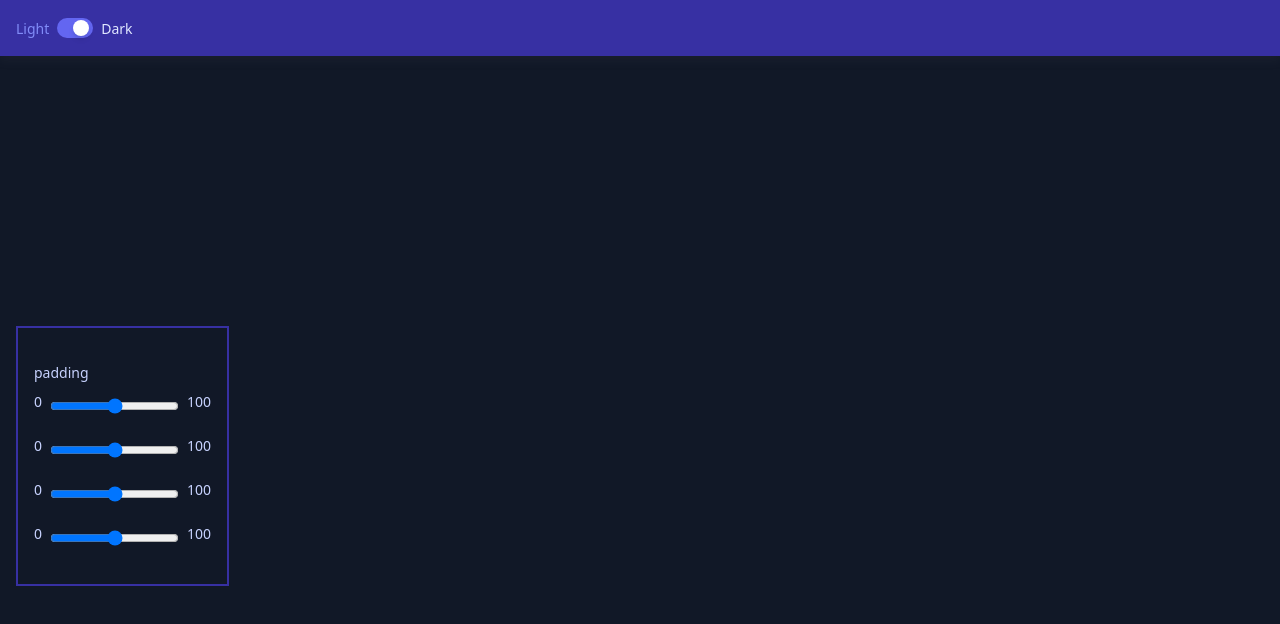
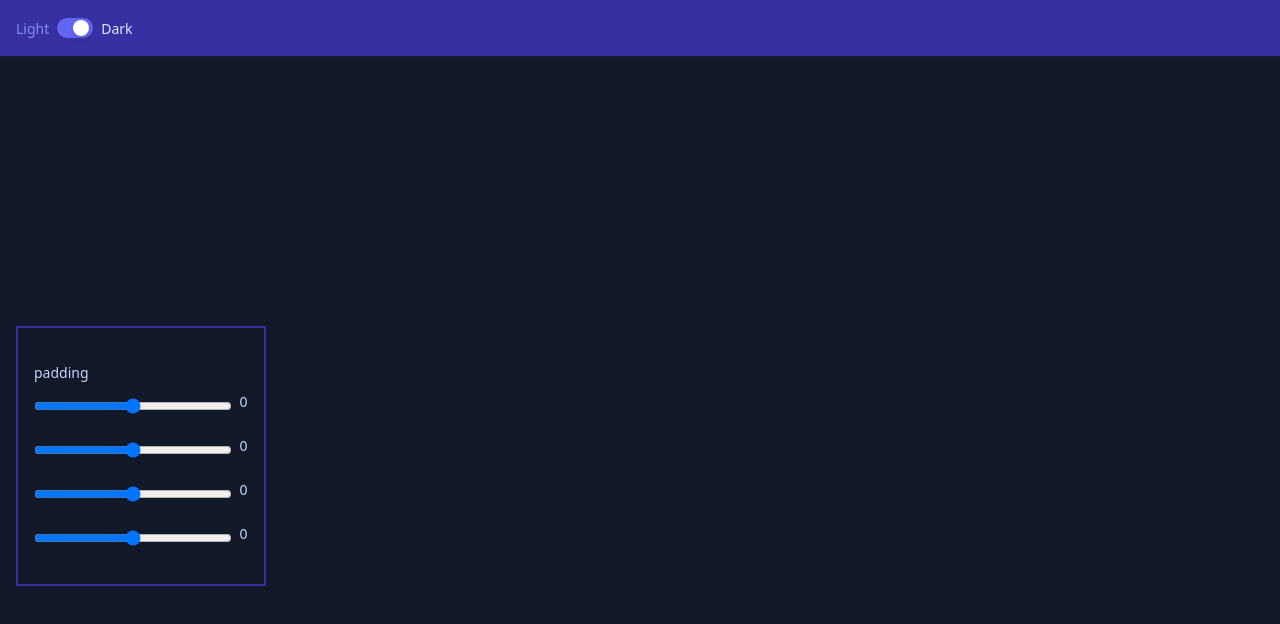
Before and after one commit to donkageorgieva/Style-A-Button, a React (Create React App) app: page / in a window 1280 px wide. Shown: the top 624 px of the page. Built offline with nearby package versions, Linux system fonts and the light colour scheme.

Commit message:
fix: range slider styling

```diff
--- a/src/components/Layout/Controlls/Control/Control.js
+++ b/src/components/Layout/Controlls/Control/Control.js
@@ -12,10 +12,8 @@ const Control = (props) => {
         max={100}
         value={value}
         label="padding"
-        changeValue={() => {
-          let currValue = value + 1;
-          setValue(currValue);
-          console.log(value);
+        changeValue={(e) => {
+          setValue(e.target.value);
         }}
       />
     </div>
--- a/src/components/Layout/Controlls/Controlls-Group.js
+++ b/src/components/Layout/Controlls/Controlls-Group.js
@@ -1,7 +1,7 @@
 import Control from "./Control/Control";
 const Controlls = () => {
   return (
-    <div className=" border-2 dark:border-indigo-800 p-4">
+    <div className=" border-2 dark:border-indigo-800 p-4 w-1/5">
       <Control setting="padding" />
       <Control />
       <Control />
--- a/src/components/UI/Range-Slider/Range-Slider.js
+++ b/src/components/UI/Range-Slider/Range-Slider.js
@@ -3,10 +3,6 @@ const Slider = (props) => {
   return (
     <React.Fragment>
       <div className="flex space-x-2 my-2 ">
-        <span className="text-gray-800 dark:text-indigo-200 text-sm">
-          {" "}
-          {props.min}{" "}
-        </span>
         <input
           type="range"
           min={props.min}
@@ -17,9 +13,9 @@ const Slider = (props) => {
           className="w-full h-7 "
           name="range"
         />
-        <span className="text-gray-800 dark:text-indigo-200 text-sm">
+        <span className="text-gray-800 dark:text-indigo-200 text-sm ">
           {" "}
-          {props.max}{" "}
+          {props.value}{" "}
         </span>
       </div>
     </React.Fragment>
```
Also changed, not shown: src/components/UI/Range-Slider/Range-Slider.css (added).
